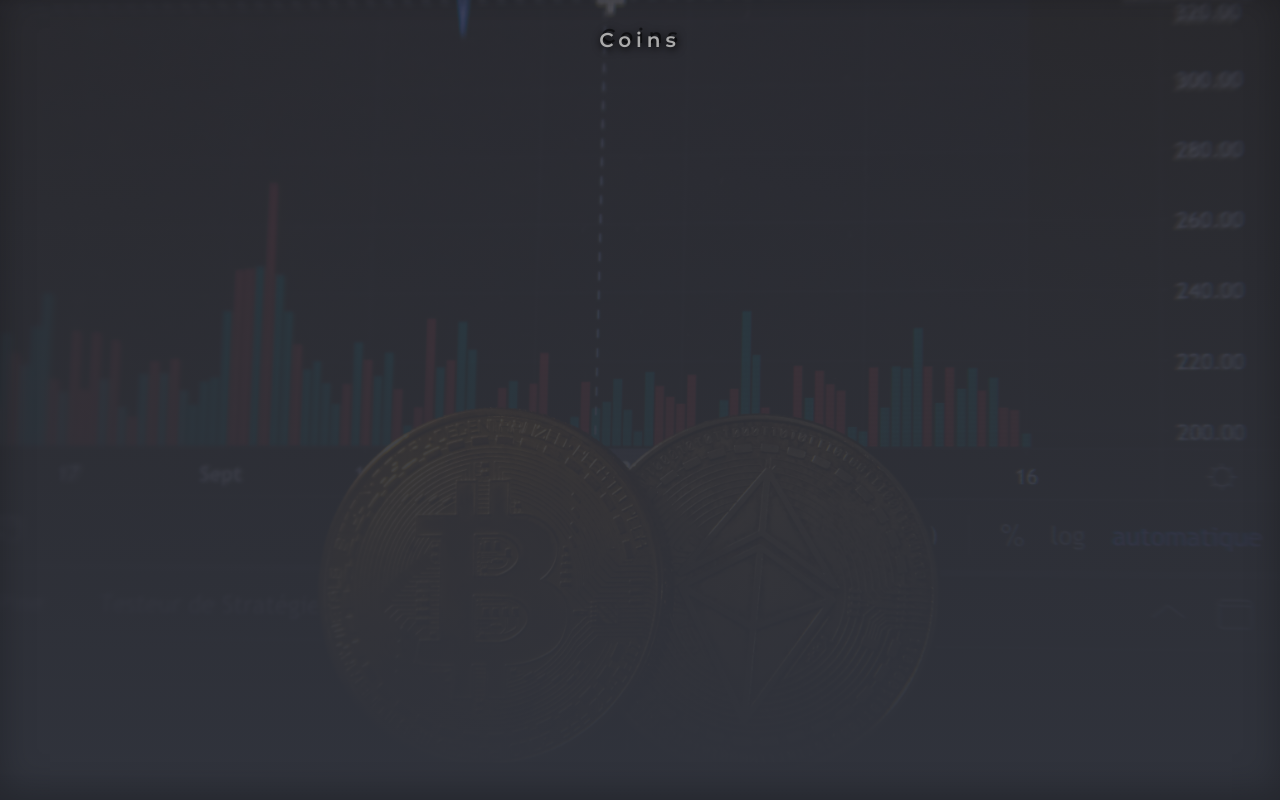
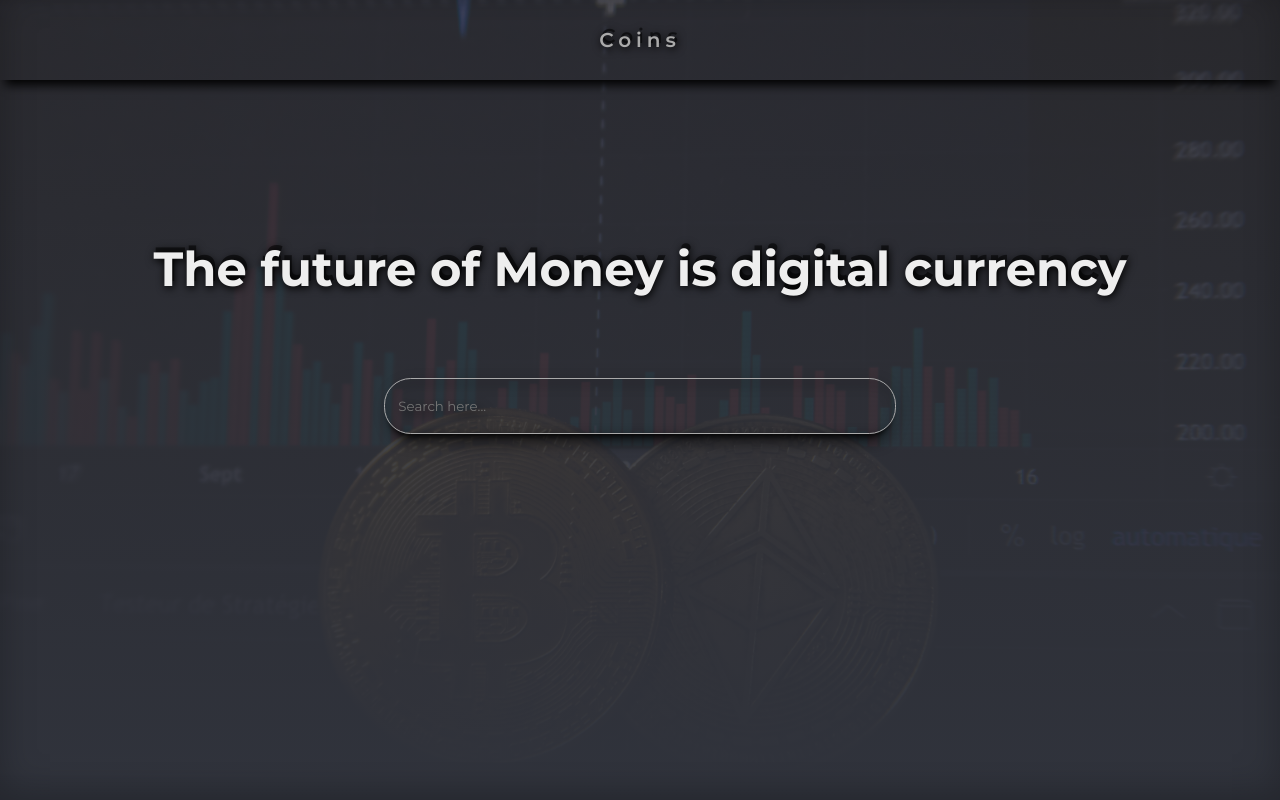
Before and after one commit to KanzaTahreem/Cryptonex, a React (Create React App) app: page / in a window 1280 px wide. Shown: the top 800 px of the page. Built offline with nearby package versions, Linux system fonts and the light colour scheme; no server answers; the HTML template or start-up script is replaced by a standard one.

Commit message:
Update navbar styles

```diff
--- a/src/styles/Navbar.css
+++ b/src/styles/Navbar.css
@@ -1,19 +1,14 @@
 .navbar-container {
   gap: 1em;
   width: 100%;
-  height: 100vh;
   display: flex;
   color: #fff;
   padding: 1.75em;
   align-items: center;
-  position: relative;
-  flex-direction: column;
-  background-size: cover;
-  background-position: 50%;
-  background-attachment: fixed;
-  background-repeat: no-repeat;
-  box-shadow: inset 0 -9px 35px rgb(0 0 0 / 25%);
-  background-image: linear-gradient(rgba(47, 47, 52, 0.8), #30333c), url('../assets/images/bg.jpg');
+  justify-content: center;
+  position: absolute;
+  z-index: 10;
+  box-shadow: 0 10px 10px -5px black;
 }
 
 .navlinks {
```
